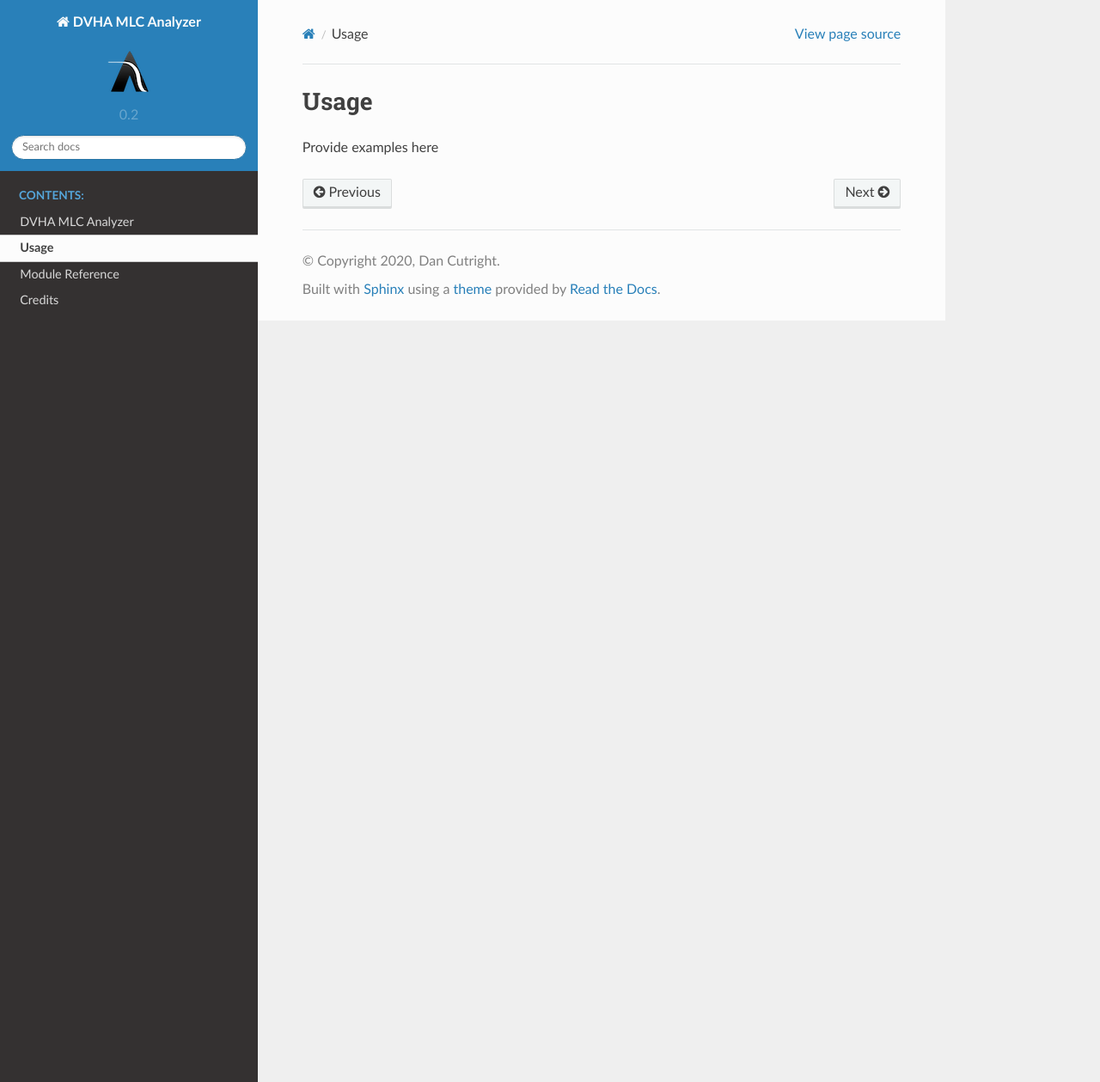
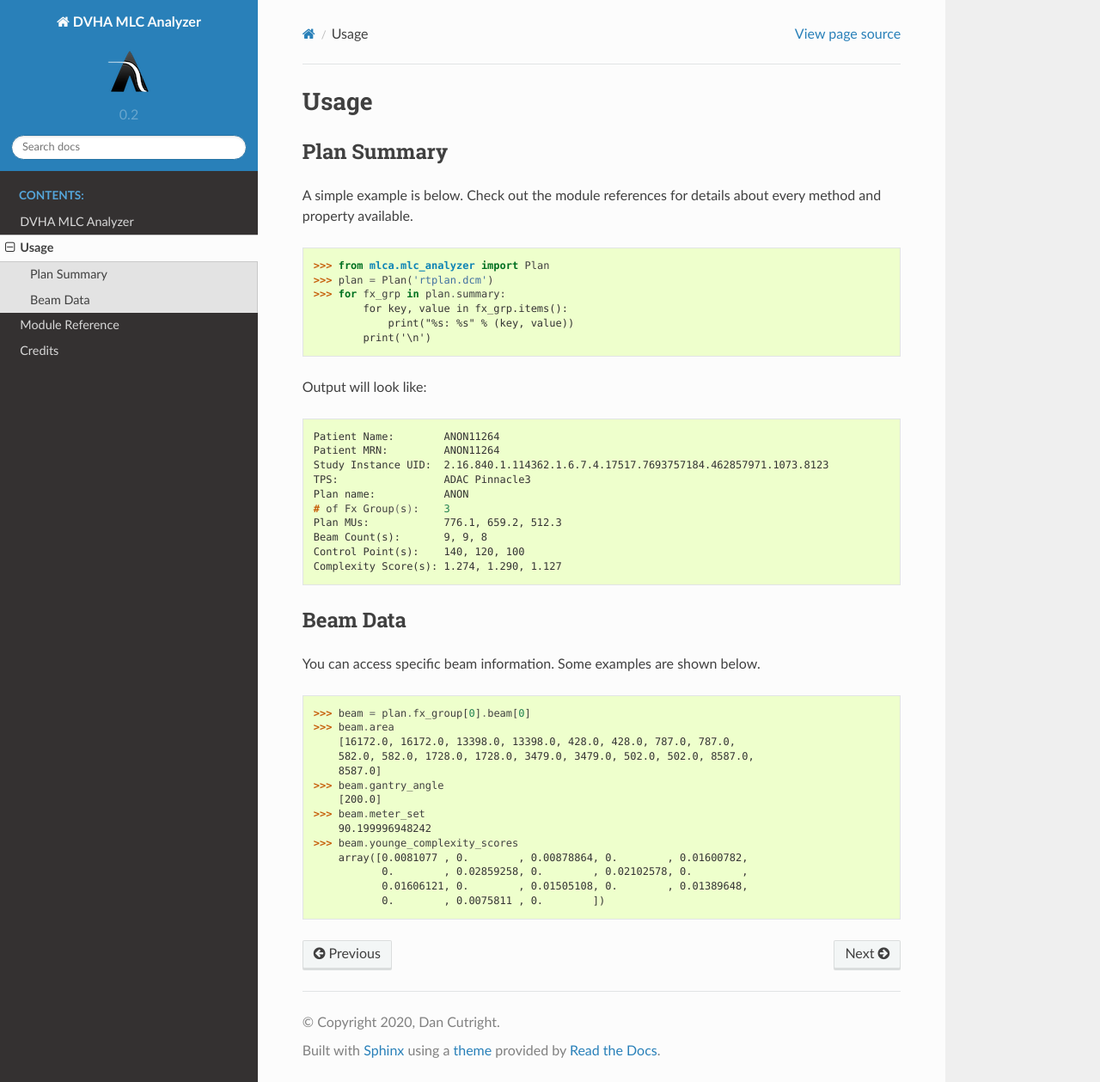
Before and after one commit to cutright/DVHA-MLCA, a Sphinx documentation site: the page built from docs/source/usage.rst, in a window 1280 px wide and 1259 px high. Shown: the whole window at 86% size. Built offline with Sphinx 7.4.7 and the Read the Docs theme 2.0.0, drawn with Linux system fonts in a browser that asks for light colours.

Commit message:
usage examples, Beam.summary["cp"] to list

```diff
--- a/docs/source/usage.rst
+++ b/docs/source/usage.rst
@@ -2,4 +2,55 @@
 Usage
 =====
 
-Provide examples here
+
+Plan Summary
+------------
+A simple example is below. Check out the module references for details about
+every method and property available.
+
+.. code-block:: python
+
+    >>> from mlca.mlc_analyzer import Plan
+    >>> plan = Plan('rtplan.dcm')
+    >>> for fx_grp in plan.summary:
+            for key, value in fx_grp.items():
+                print("%s: %s" % (key, value))
+            print('\n')
+
+
+Output will look like:
+
+.. code-block:: console
+
+    Patient Name:        ANON11264
+    Patient MRN:         ANON11264
+    Study Instance UID:  2.16.840.1.114362.1.6.7.4.17517.7693757184.462857971.1073.8123
+    TPS:                 ADAC Pinnacle3
+    Plan name:           ANON
+    # of Fx Group(s):    3
+    Plan MUs:            776.1, 659.2, 512.3
+    Beam Count(s):       9, 9, 8
+    Control Point(s):    140, 120, 100
+    Complexity Score(s): 1.274, 1.290, 1.127
+
+
+Beam Data
+---------
+You can access specific beam information. Some examples are shown below.
+
+.. code-block:: python
+
+    >>> beam = plan.fx_group[0].beam[0]
+    >>> beam.area
+        [16172.0, 16172.0, 13398.0, 13398.0, 428.0, 428.0, 787.0, 787.0,
+        582.0, 582.0, 1728.0, 1728.0, 3479.0, 3479.0, 502.0, 502.0, 8587.0,
+        8587.0]
+    >>> beam.gantry_angle
+        [200.0]
+    >>> beam.meter_set
+        90.199996948242
+    >>> beam.younge_complexity_scores
+        array([0.0081077 , 0.        , 0.00878864, 0.        , 0.01600782,
+               0.        , 0.02859258, 0.        , 0.02102578, 0.        ,
+               0.01606121, 0.        , 0.01505108, 0.        , 0.01389648,
+               0.        , 0.0075811 , 0.        ])
```
Also changed, not shown: 1 other file.
